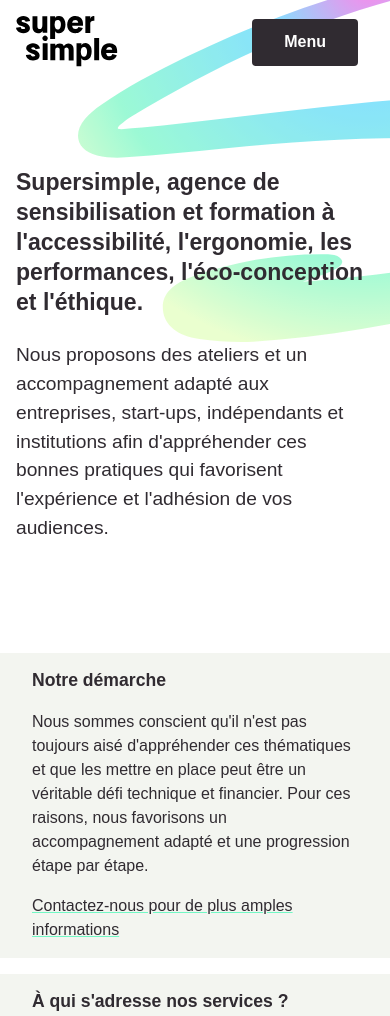
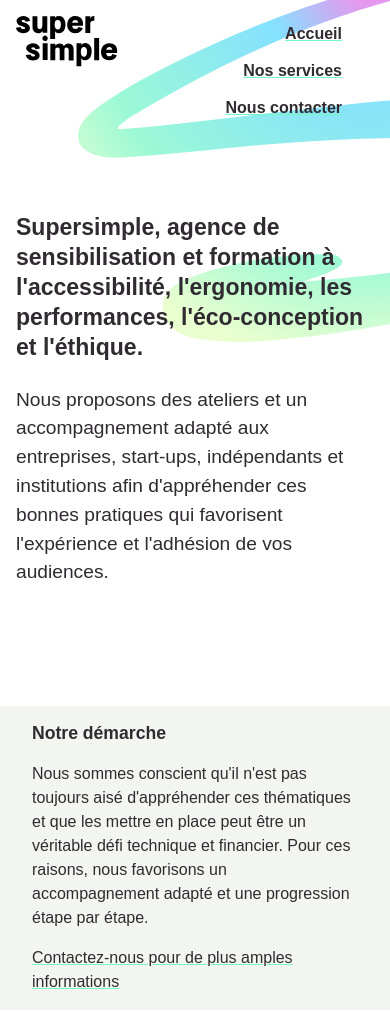
Before and after one commit to MediakodTeam/supersimple, a Gatsby site: page / in a window 390 px wide. Shown: the top 1016 px of the page. Built offline with nearby package versions, Linux system fonts and the light colour scheme; Gatsby itself is replaced by a stand-in of ours.

Commit message:
simplify nav

```diff
--- a/src/assets/scss/_layout.scss
+++ b/src/assets/scss/_layout.scss
@@ -33,7 +33,7 @@
 
 main{
     font-size: 1.2em;
-    padding-top: calc(var(--gap) * 2);
+    padding-top: var(--gap);
     padding-bottom: calc(var(--gap) * 2);
     min-height: calc(80vh - ((var(--gap) * 2) + 80px));
 }
--- a/src/assets/scss/_navbar.scss
+++ b/src/assets/scss/_navbar.scss
@@ -1,8 +1,5 @@
 .navbar {
     position: relative;
-    display: flex;
-    justify-content: space-between;
-    align-items: center;
 
     #brand img{
         width: 102px;
@@ -10,71 +7,55 @@
 
     ul {
       width: 100%;
-      display: flex;
-      flex-flow: column wrap;
-      justify-content: flex-end;
       list-style: none;
       margin: 0;
       padding: 0;
+
+      &:before,
+      &:after{
+          clear: both;
+          content: "";
+          display: table;
+      }
     }
 
-    li {
-        &:not(.base-li){
-            position: absolute;
-            top: 0;
-            left: -15000px;
-            background-color: white;
-
-            & > a {
-                padding: .7rem 2rem;
-            }
+    li:not(#brand) {
+        & > a {
+            font-weight: bold;
+            padding: .4rem 2rem;
         }
 
+        float: right;
+        text-align: right;
         height: 100%;
-        margin-right: 7px;
-    }
-
-    &.navbar--active{
-        li:not(.base-li){
-            position: static;
-            a{
-                display: block;
-            }
-        }
+        margin-right: 0;
+        width: calc(100% - 102px);
     }
 
     #brand{
+        float: left;
         margin-right: auto;
         font-weight: 700;
     }
 
-    #toggle button {
-        position: absolute;
-        top: .2rem;
-        right: 1rem;
-        padding: .7rem 2rem;
-        border: none;
-        background: $c-font-base;
-        font-weight: 700;
-        color: white;
-        font-size: 1rem;
-        border-radius: 4px;
-        cursor: pointer;
-    }
-
-    @media(min-width: 43.25rem){
+    @media(min-width: 46rem){
         ul{
+            display: flex;
             flex-flow: row nowrap;
         }
 
-        li:not(.base-li){
-            position: static;
-            background-color: transparent;
+        li:not(#brand) > a{
+            font-weight: normal;
+            padding: .7rem 2rem;
         }
 
-        #toggle {
-            visibility: hidden;
+        .home-link{
             display: none;
+        }
+
+        li:not(#brand){
+            width: auto;
+            margin-right: 7px;
         }
     }
 }
--- a/src/components/header.js
+++ b/src/components/header.js
@@ -1,39 +1,19 @@
 import { Link } from "gatsby"
 import PropTypes from "prop-types"
-import React, { useState, useRef } from "react"
-import useWindowSize from "../components/usewindowssize"
-import Toggle from "../components/toggle"
+import React from "react"
 import siteLogo from "../assets/img/logo-supersimple-vertical.svg"
 import "../assets/scss/styles.scss"
 
 function Header({ siteTitle }) {
-  const [navbarState, setNavbarState] = useState(false);
-  const firstElement = useRef(null);
-  const secondElement = useRef(null);
-  const size = useWindowSize();
-
-  function handleToggleClick(ariaPressedState) {
-    setNavbarState(ariaPressedState)
-    if (ariaPressedState === true) {
-      firstElement.current.tabIndex = "0"
-      secondElement.current.tabIndex = "0"
-      firstElement.current.focus()
-    } else {
-      firstElement.current.tabIndex = "-1"
-      secondElement.current.tabIndex = "-1"
-    }
-  }
-
-  //tabindex="-1" with @media(min-width: 43.25rem)
   return (
     <header className="site-header">
       <div className="container">
-        <nav id="main-menu" className={`navbar ${navbarState ? 'navbar--active' : ''}`}>
+        <nav id="main-menu" class="navbar">
           <ul>
-            <li id="brand" className="base-li"><Link to="/"><img src={siteLogo} alt={siteTitle} /></Link></li>
-            <li id="toggle" className="base-li"><Toggle onToggleUpdate={handleToggleClick} /></li>
-            <li><Link to="/services" tabIndex={size.width < 693 ? "-1" : "0"} ref={firstElement}>Nos services</Link></li>
-            <li><Link to="/contact" tabIndex={size.width < 693 ? "-1" : "0"} ref={secondElement}>Nous contacter</Link></li>
+            <li id="brand"><Link to="/"><img src={siteLogo} alt={siteTitle} /></Link></li>
+            <li className="home-link"><Link to="/">Accueil</Link></li>
+            <li><Link to="/services">Nos services</Link></li>
+            <li><Link to="/contact">Nous contacter</Link></li>
           </ul>
         </nav>
       </div>
--- a/src/components/usewindowssize.js
+++ /dev/null
@@ -1,32 +0,0 @@
-import { useState, useEffect } from "react"
-
-function useWindowSize() {
-    const isClient = typeof window === 'object';
-
-    function getSize() {
-        return {
-            width: isClient ? window.innerWidth : undefined,
-            height: isClient ? window.innerHeight : undefined
-        };
-    }
-
-    const [windowSize, setWindowSize] = useState(getSize);
-    useEffect(() => {
-        if (!isClient) {
-            return false;
-        }
-
-        function handleResize() {
-            setWindowSize(getSize());
-        }
-
-        window.addEventListener('resize', handleResize);
-
-        return () => window.removeEventListener('resize', handleResize);
-
-    }, []); // Empty array ensures that effect is only run on mount and unmount
-
-    return windowSize;
-}
-
-export default useWindowSize
```
